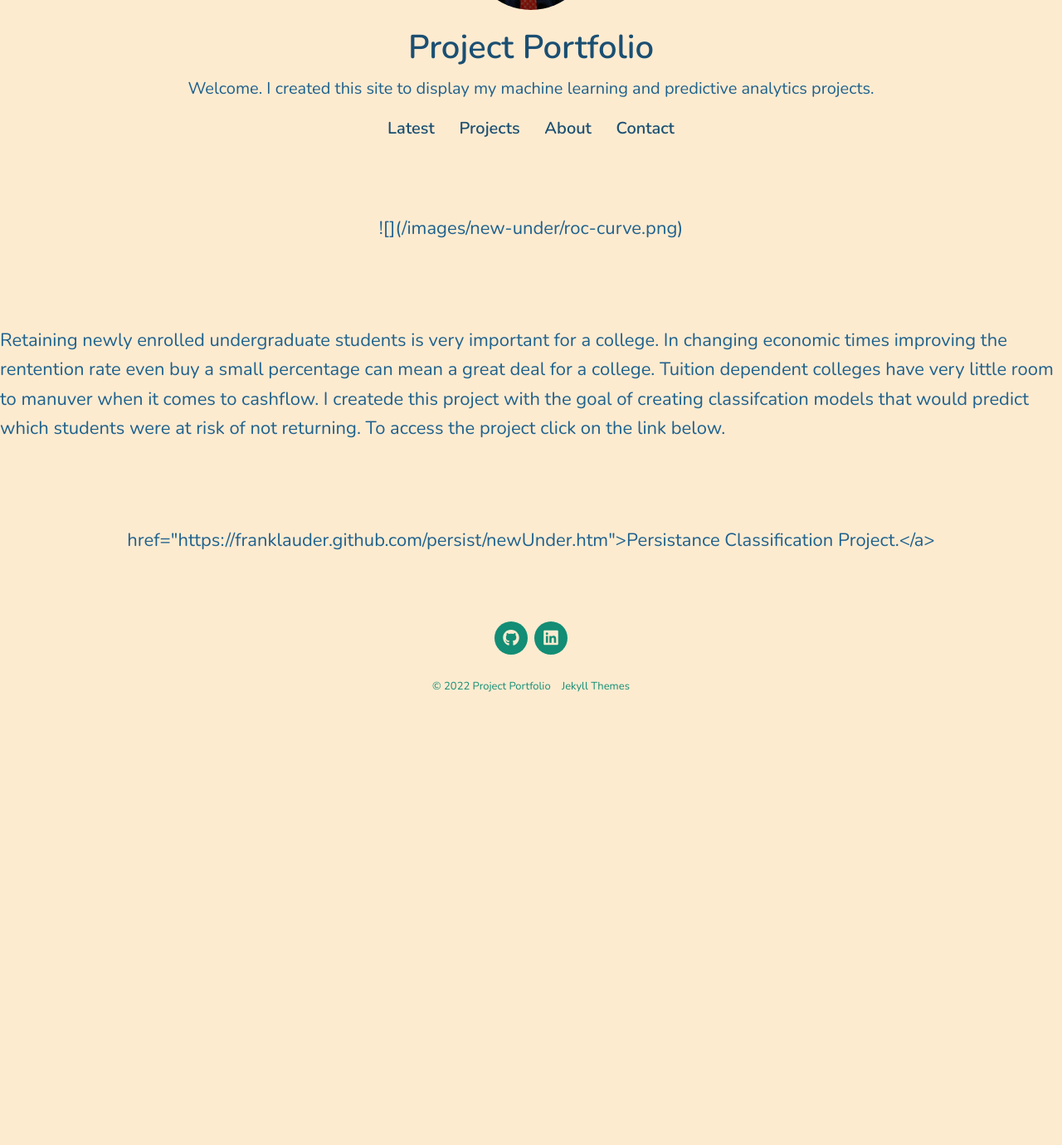
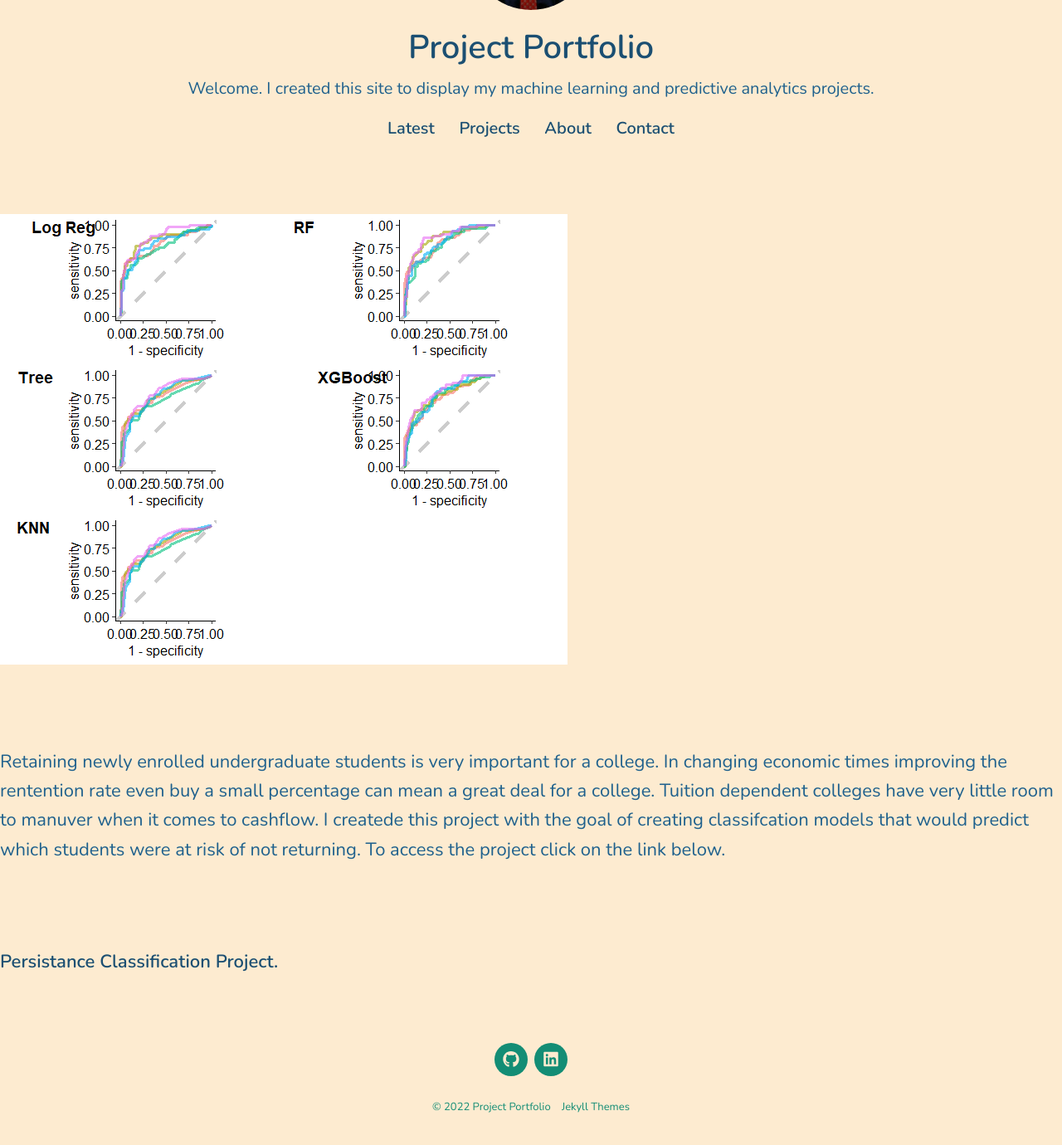
Before and after one commit to franklauder/franklauder.github.io, a Jekyll site: the page built from _posts/2021-05-10-new-persist.md, in a window 1280 px wide and 1400 px high, scrolled down 218 px. Shown: the top 1380 px of the window at 83% size. Built offline with Jekyll 4.4.1, drawn with Linux system fonts in a browser that asks for light colours; nearby versions of some CDN libraries; before the commit the page ends 1132 px from its top, so only the background shows below that.

Commit message:
hyperlink edit

```diff
--- a/_posts/2021-05-10-new-persist.md
+++ b/_posts/2021-05-10-new-persist.md
@@ -9,11 +9,15 @@ excerpt:  'Predcting new enrolled students persistnce using classification model
 
 <br/><br/>
 
-<p align="center">
+
 
 ![](/images/new-under/roc-curve.png)
 
-</p>
+
+
+
+
+
 
 <br/><br/>
 
@@ -21,8 +25,6 @@ Retaining newly enrolled undergraduate students is very important for a college.
 
 <br/><br/>
 
-<p align="center">
 
- href="https://franklauder.github.com/persist/newUnder.htm">Persistance Classification Project.</a>
 
- </p>
+ <a href="https://franklauder.github.io/persist/newUnder.htm">Persistance Classification Project.</a>
```
